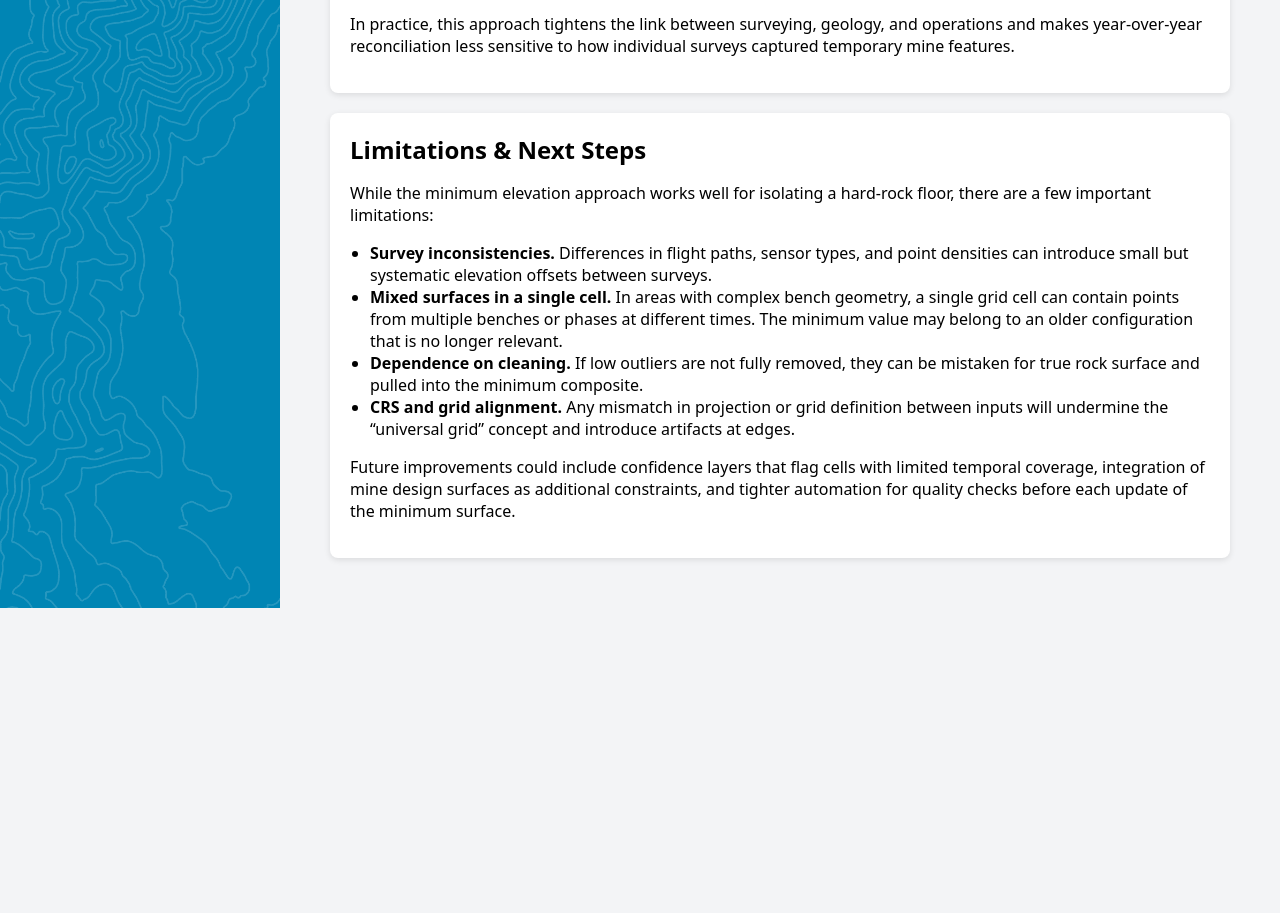
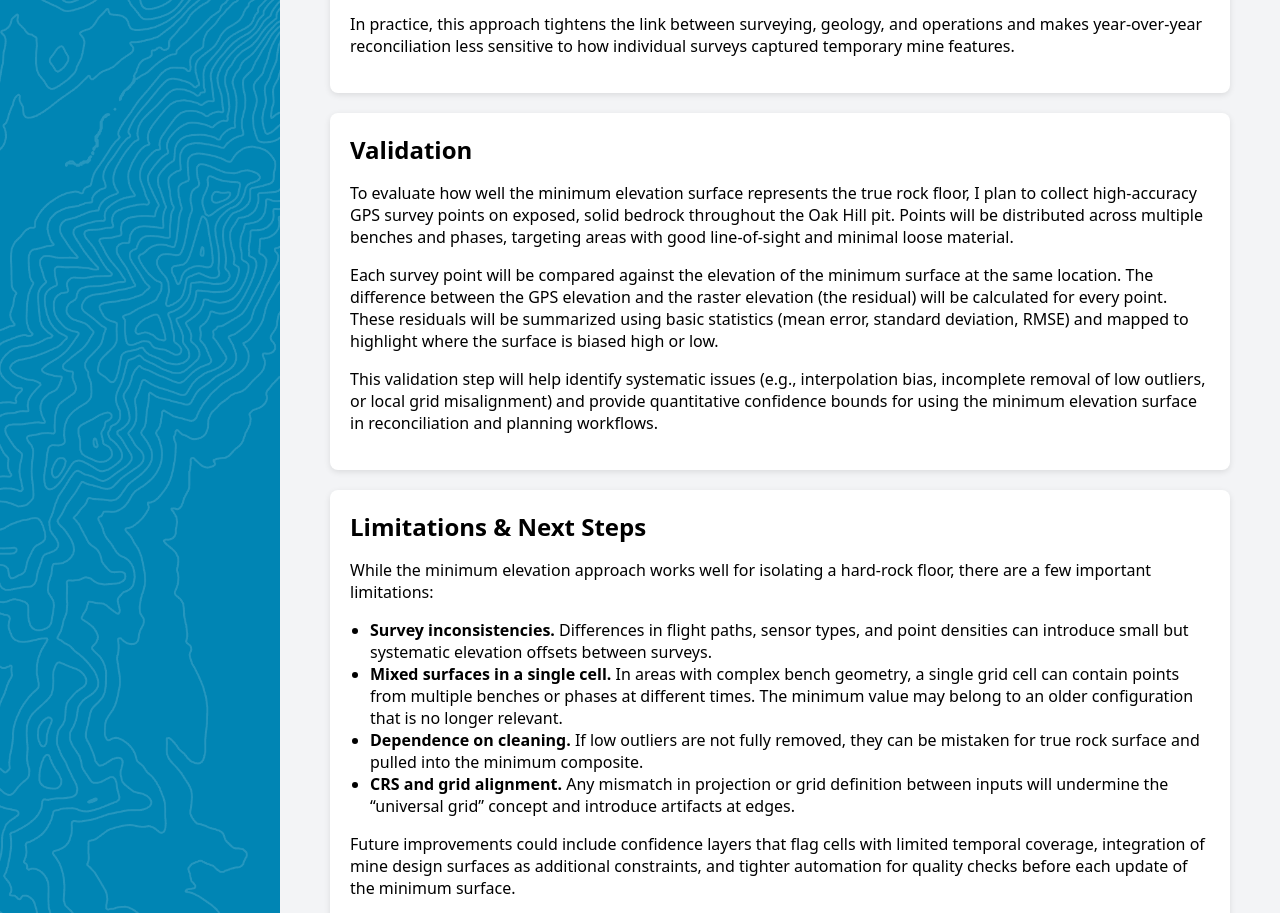
Before and after one commit to parkerjleclair/parkerjleclair, a plain HTML site: page projects/mine-recon/index.html in a window 1280 px wide. Shown: the part 1641-2554 px from the top of the page. Before the commit the page ends 2249 px from the top, so only its background shows below. Drawn offline with Linux system fonts and the light colour scheme.

Commit message:
Add validation section for elevation surface evaluation
Added validation section detailing GPS survey methodology and statistical analysis for elevation comparison.

```diff
--- a/projects/mine-recon/index.html
+++ b/projects/mine-recon/index.html
@@ -334,6 +334,28 @@
       </p>
     </div>
 
+    <!-- VALIDATION -->
+    <div class="section">
+      <h2>Validation</h2>
+      <p>
+        To evaluate how well the minimum elevation surface represents the true rock floor, I plan to
+        collect high-accuracy GPS survey points on exposed, solid bedrock throughout the Oak Hill pit.
+        Points will be distributed across multiple benches and phases, targeting areas with good line-of-sight
+        and minimal loose material.
+      </p>
+      <p>
+        Each survey point will be compared against the elevation of the minimum surface at the same location.
+        The difference between the GPS elevation and the raster elevation (the residual) will be calculated
+        for every point. These residuals will be summarized using basic statistics (mean error, standard
+        deviation, RMSE) and mapped to highlight where the surface is biased high or low.
+      </p>
+      <p>
+        This validation step will help identify systematic issues (e.g., interpolation bias, incomplete
+        removal of low outliers, or local grid misalignment) and provide quantitative confidence bounds
+        for using the minimum elevation surface in reconciliation and planning workflows.
+      </p>
+    </div>
+
     <!-- LIMITATIONS & NEXT STEPS -->
     <div class="section">
       <h2>Limitations & Next Steps</h2>
```
